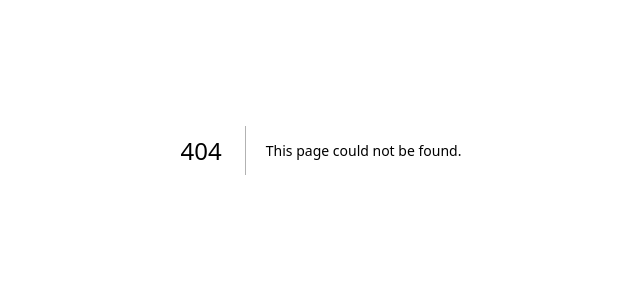
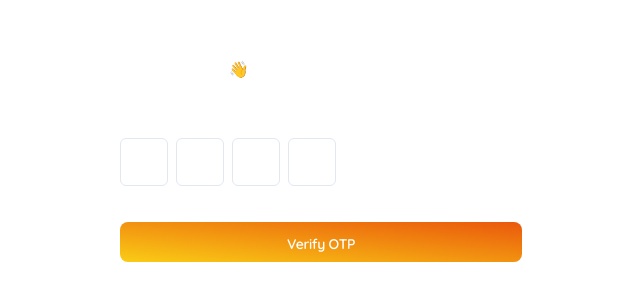
Before and after one commit to solcurateai/solcurateai, a Next.js app: page /login in a window 1280 px wide. Before the commit this address had no page. Shown: the part 250-550 px from the top of the page, without its empty margins (319-959 px from the left). Built offline with nearby package versions, Linux system fonts and the light colour scheme.

Commit message:
integgraion started

```diff
--- /dev/null
+++ b/app/login/page.jsx
@@ -0,0 +1,247 @@
+"use client";
+import React, { useState, useRef } from 'react';
+import { useForm } from "react-hook-form";
+import { Input } from '@/components/ui/input';
+import { Button } from '@/components/ui/button';
+import { HOST } from '@/constants';
+import { useRouter } from 'next/navigation';
+import { toast, ToastContainer } from 'react-toastify';
+import 'react-toastify/dist/ReactToastify.css'; // Import the toastify CSS
+import { OtpInput } from 'reactjs-otp-input';
+
+
+const Login = () => {
+  const { register, handleSubmit } = useForm(); // Single useForm instance
+  const [loginData, setLoginData] = useState(null);
+  const [otpRequired, setOtpRequired] = useState(true);
+  const [otp, setOtp] = useState(["", "", "", ""]);
+  const inputRefs = useRef([]);
+  const [usernameRequired, setUsernameRequired] = useState(false);
+  const [loading, setLoading] = useState(false); // State to manage loading
+  const router = useRouter();
+
+
+  // Function to show loader toast
+  const showLoader = () => {
+    toast.info('Processing... Please wait', {
+      autoClose: false, // Don't close the toast automatically
+      position: "top-center",
+      isLoading: true, // Loading state
+    });
+  };
+
+  // Function to dismiss loader toast
+  const dismissLoader = () => {
+    toast.dismiss();
+  };
+
+  const handleOtpChange = (e, index) => {
+    const { value } = e.target;
+    if (value.length > 1) return; // Only single digit allowed
+
+    const newOtp = [...otp];
+    newOtp[index] = value;
+    setOtp(newOtp);
+
+    if (value && index < 3) {
+      // Move to the next input if digit entered and not on the last input
+      inputRefs.current[index + 1]?.focus();
+    }
+  };
+
+  // Handle backspace to auto-focus the previous input
+  const handleKeyDown = (e, index) => {
+    if (e.key === "Backspace" && !otp[index] && index > 0) {
+      inputRefs.current[index - 1]?.focus();
+    }
+  };
+
+  const onEmailSubmit = async (data) => {
+    showLoader(); // Show loader when API call starts
+    try {
+      const response = await fetch(`${HOST}/User/SignIn?type=email`, {
+        method: "POST",
+        headers: {
+          'Content-Type': 'application/json',
+        },
+        body: JSON.stringify(data),
+      });
+      const responseData = await response.json();
+      dismissLoader(); // Dismiss the loader after response
+
+      if (responseData.success) {
+        setLoginData(responseData.data);
+        toast.success('Login successful!');
+
+        if (responseData.data.username === " ") {
+          setOtpRequired(true); // Show OTP form if username is empty
+        } else {
+          router.push("/app"); // Redirect to dashboard
+        }
+      } else {
+        toast.error('Login failed. Please try again.');
+      }
+    } catch (error) {
+      dismissLoader();
+      toast.error('Something went wrong. Please try again.');
+      console.log(error);
+    }
+  };
+
+  const onOtpSubmit = async (data) => {
+    const completeOtp = otp.join("");
+    if (completeOtp.length < 4) {
+      toast.error("Please enter all 4 digits");
+    } else {
+      showLoader();
+      try {
+        const otpResponse = await fetch(`${HOST}/User/VerifyOtp`, {
+          method: "POST",
+          headers: {
+            'Content-Type': 'application/json',
+          },
+          body: JSON.stringify({ ...data, email: loginData.email }),
+        });
+
+        const otpResponseData = await otpResponse.json();
+        dismissLoader();
+
+        if (otpResponseData.success) {
+          if (!otpResponseData.data.username || otpResponseData.data.username === " ") {
+            setUsernameRequired(true);
+            setOtpRequired(false);
+            toast.success('OTP verified. Please set your username.');
+          } else {
+            router.push("/dashboard");
+          }
+        } else {
+          toast.error('OTP verification failed.');
+        }
+      } catch (error) {
+        dismissLoader();
+        toast.error('Something went wrong.');
+        console.log(error);
+      }
+    }
+
+  };
+
+  const onUsernameSubmit = async (data) => {
+    showLoader();
+    try {
+      const usernameResponse = await fetch(`${HOST}/User/SetUsername`, {
+        method: "POST",
+        headers: {
+          'Content-Type': 'application/json',
+        },
+        body: JSON.stringify({ ...data, email: loginData.email }),
+      });
+
+      const usernameResponseData = await usernameResponse.json();
+      dismissLoader();
+
+      if (usernameResponseData.success) {
+        toast.success('Username set successfully!');
+        router.push("/dashboard");
+      } else {
+        toast.error('Failed to set username.');
+      }
+    } catch (error) {
+      dismissLoader();
+      toast.error('Something went wrong.');
+      console.log(error);
+    }
+  };
+
+  return (
+    <div className="flex justify-center items-center h-[100vh] text-white">
+      <div className="flex flex-col gap-6">
+        <div className="grid gap-2">
+          <h1 className="text-2xl font-semibold">Login</h1>
+          <h2 className="font-clash font-medium">Welcome Back 👋</h2>
+          <p className="text-balance text-white font-quicksand">
+            Login to your account and start creating your content.
+          </p>
+        </div>
+
+        {/* Username Setup Form */}
+        {usernameRequired ? (
+          <form onSubmit={handleSubmit(onUsernameSubmit)} className="flex flex-col gap-4">
+            <Input
+              className="bg-[#252C33] h-[52px] text-lg mt-5"
+              type="text"
+              placeholder="Set your username"
+              {...register("username")}
+            />
+            <Button
+              className="main-gradient inline-block rounded-lg w-full my-5 px-8 py-3 text-center font-semibold tracking-tight !text-white transition duration-200 hover:font-bold bg-gradient-to-tr from-yellow-400 to-orange-600"
+              type="submit"
+            >
+              Set Username
+            </Button>
+          </form>
+        ) : otpRequired ? (
+          // OTP Verification Form
+          <form onSubmit={handleSubmit(onOtpSubmit)} className="flex flex-col gap-4">
+
+            <div className="flex gap-2">
+              {otp.map((_, index) => (
+                <Input
+                  key={index}
+                  type="text"
+                  maxLength="1"
+                  value={otp[index]}
+                  onChange={(e) => handleOtpChange(e, index)}
+                  onKeyDown={(e) => handleKeyDown(e, index)}
+                  ref={(el) => (inputRefs.current[index] = el)}
+                  className="w-12 h-12 text-center text-2xl border rounded-md"
+                />
+              ))}
+            </div>
+
+            <Button
+              className="main-gradient inline-block rounded-lg w-full my-5 px-8 py-3 text-center font-semibold tracking-tight !text-white transition duration-200 hover:font-bold bg-gradient-to-tr from-yellow-400 to-orange-600"
+              type="submit"
+            >
+              Verify OTP
+            </Button>
+          </form>
+        ) : (
+          // Email Login Form
+          <form onSubmit={handleSubmit(onEmailSubmit)}>
+            <Input
+              className="bg-[#252C33] h-[52px] text-lg mt-5"
+              type="email"
+              placeholder="Username or email"
+              {...register("email")}
+            />
+            <Button
+              className="main-gradient inline-block rounded-lg w-full my-5 px-8 py-3 text-center font-semibold tracking-tight !text-white transition duration-200 hover:font-bold bg-gradient-to-tr from-yellow-400 to-orange-600"
+              type="submit"
+            >
+              Continue
+            </Button>
+
+            <div className="flex items-center gap-3">
+              <div className="border flex-1 border-[#a7a7a7]"></div>
+              <div>OR</div>
+              <div className="border flex-1 border-[#a7a7a7]"></div>
+            </div>
+
+            <Button
+              type="button"
+              className="main-gradient inline-block rounded-lg w-full my-5 px-8 py-3 text-center font-semibold tracking-tight !text-white transition duration-200 hover:font-bold bg-gradient-to-tr from-yellow-400 to-orange-600"
+            >
+              Connect Wallet
+            </Button>
+          </form>
+        )}
+      </div>
+
+      {/* React Toastify Container */}
+      <ToastContainer />
+    </div>
+  );
+};
+
+export default Login;
--- a/components/website/Navbar.jsx
+++ b/components/website/Navbar.jsx
@@ -1,5 +1,5 @@
 "use client"
-import React, { useState} from 'react'
+import React, { useState } from 'react'
 import ModeToggle from "@/components/ModeToggle";
 import Image from "next/image";
 import Link from 'next/link';
@@ -35,7 +35,8 @@ const Navbar = () => {
                           {link.label}
                         </p>
                       </Link>
-                        )}
+                    )
+                  }
                   )}
                 </div>
               </div>
@@ -73,9 +74,9 @@ const Navbar = () => {
                       </div>
                       <span className="sr-only">Languages</span>
                     </button>
-
-                    <Button onClick={() => setAuthState('login')} href="/login" className="main-gradient inline-block rounded-lg px-8 py-3 text-center font-semibold tracking-tight !text-white transition duration-200 hover:font-bold bg-gradient-to-tr from-yellow-400 to-orange-600">Login</Button>
-
+                    <Link href='/login'>
+                      <Button className="main-gradient inline-block rounded-lg px-8 py-3 text-center font-semibold tracking-tight !text-white transition duration-200 hover:font-bold bg-gradient-to-tr from-yellow-400 to-orange-600">Login</Button>
+                    </Link>
                   </div>
                 </div>
                 <div className="w-auto lg:hidden">
--- a/constants/index.js
+++ b/constants/index.js
@@ -1,3 +1,4 @@
+export const HOST = "https://solcurate-api.onrender.com/api/v1"
 export const websiteLinks = [
     {
         label: 'Home',
--- a/package.json
+++ b/package.json
@@ -23,6 +23,9 @@
     "react": "^18",
     "react-dom": "^18",
     "react-hook-form": "^7.52.2",
+    "react-otp-input": "^3.1.1",
+    "react-toastify": "^10.0.5",
+    "reactjs-otp-input": "^2.0.10",
     "tailwind-merge": "^2.5.2",
     "tailwindcss-animate": "^1.0.7",
     "zod": "^3.23.8"
```
Also changed, not shown: 1 other file (tests, documents, lock files or other folders). Lines whose indentation alone changed are shown as unchanged.
